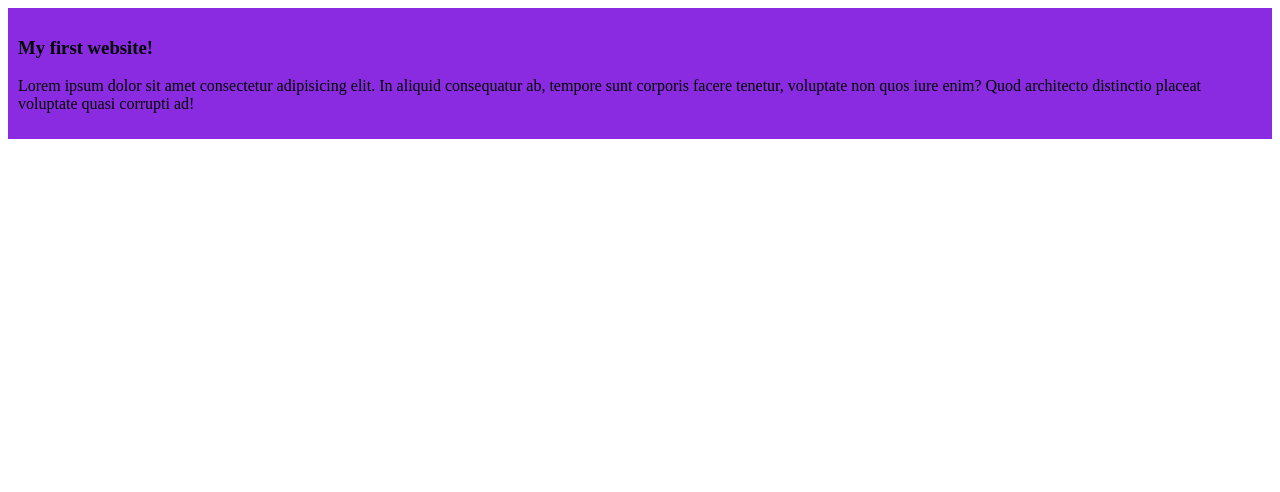
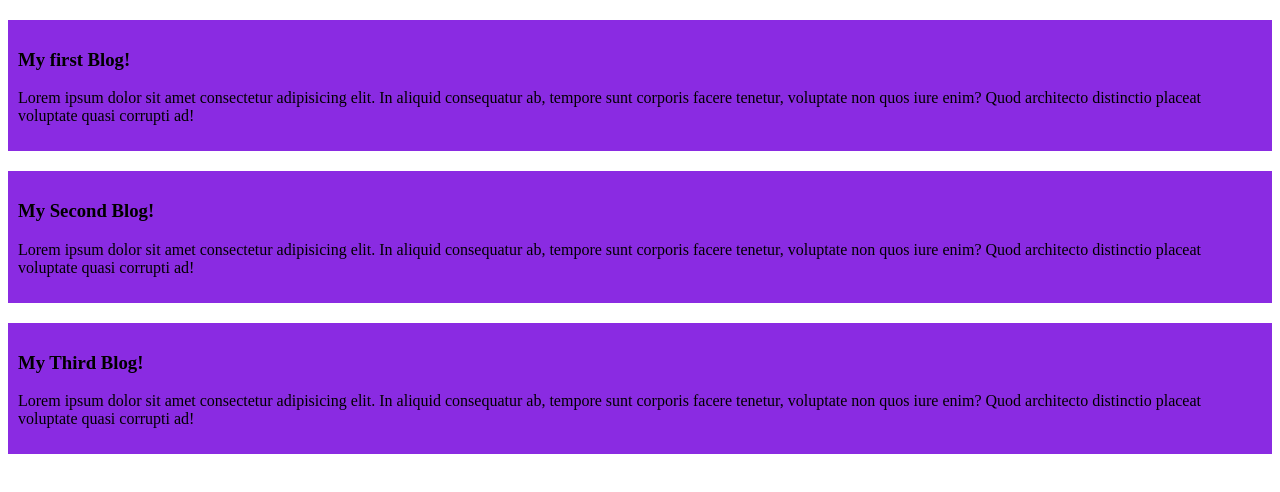
Before and after one commit to anjumnr99/my-simple-website, a plain HTML site: page index.html in a window 1280 px wide. Drawn offline with Linux system fonts and the light colour scheme.

Commit message:
Added the second and third blog

```diff
--- a/index.html
+++ b/index.html
@@ -8,7 +8,15 @@
 </head>
 <body>
     <div>
-        <h3>My first website!</h3>
+        <h3>My first Blog!</h3>
+        <p>Lorem ipsum dolor sit amet consectetur adipisicing elit. In aliquid consequatur ab, tempore sunt corporis facere tenetur, voluptate non quos iure enim? Quod architecto distinctio placeat voluptate quasi corrupti ad!</p>
+    </div>
+    <div>
+        <h3>My Second Blog!</h3>
+        <p>Lorem ipsum dolor sit amet consectetur adipisicing elit. In aliquid consequatur ab, tempore sunt corporis facere tenetur, voluptate non quos iure enim? Quod architecto distinctio placeat voluptate quasi corrupti ad!</p>
+    </div>
+    <div>
+        <h3>My Third Blog!</h3>
         <p>Lorem ipsum dolor sit amet consectetur adipisicing elit. In aliquid consequatur ab, tempore sunt corporis facere tenetur, voluptate non quos iure enim? Quod architecto distinctio placeat voluptate quasi corrupti ad!</p>
     </div>
 </body>
--- a/styles/blog.css
+++ b/styles/blog.css
@@ -1,4 +1,5 @@
 div{
     background-color: blueviolet;
     padding: 10px;
+    margin-top: 20px;
 }
```
